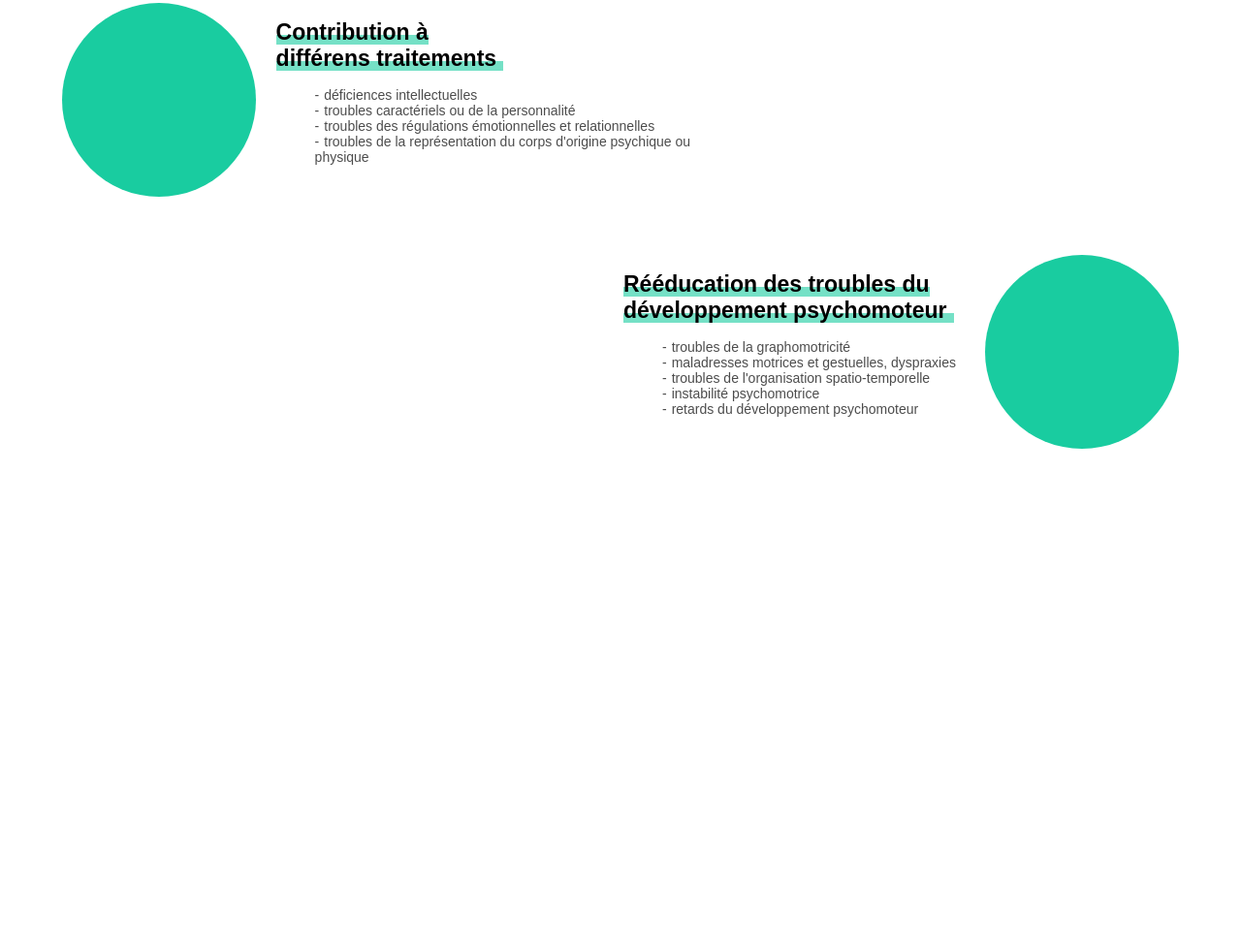
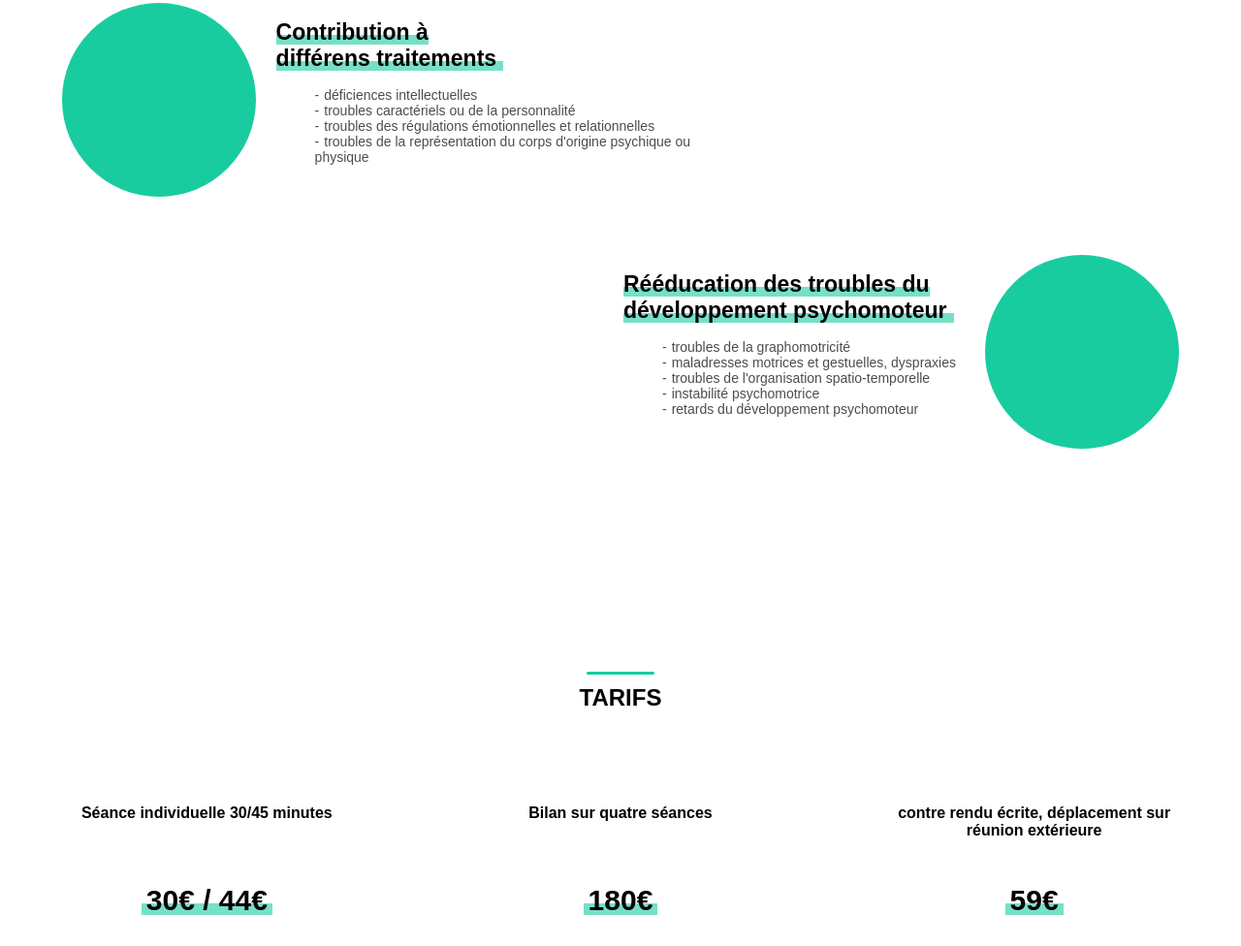
Before and after one commit to ugooP/Nathalie_PRENAT_Psychomotricienne, a plain HTML site: page index.html in a window 1280 px wide. Shown: the part 2232-3208 px from the top of the page at 97% size. Before the commit the page ends 2725 px from the top, so only its background shows below. Drawn offline with Linux system fonts and the light colour scheme.

Commit message:
Tarifs fait

```diff
--- a/index.html
+++ b/index.html
@@ -113,7 +113,29 @@
 
     <!-- TARIFS -->
 
-    <div class="tarifs">
+    <div id="tarifs">
+
+        <div class="tarifs_title">
+            <span></span>
+            <h2>Tarifs</h2>
+        </div>
+
+        <div class="card_list">
+            <div class="card">
+                <p>Séance individuelle 30/45 minutes</p>
+                <p>30€ / 44€</p>
+            </div>
+
+            <div class="card">
+                <p>Bilan sur quatre séances</p>
+                <p>180€</p>
+            </div>
+
+            <div class="card">
+                <p>contre rendu écrite, déplacement sur réunion extérieure</p>
+                <p>59€</p>
+            </div>
+        </div>
 
     </div>
 
--- a/style.css
+++ b/style.css
@@ -112,6 +112,9 @@ header .last_li {
 
 /* CONSULTATIONS */
 
+#consultations {
+    height: 1400px;
+}
 #consultations .consultations_title {
     display: flex;
     flex-direction: column;
@@ -171,3 +174,48 @@ header .last_li {
     content: "-";
     padding-right: 5px;
 }
+
+/* TARIFS */
+
+#tarifs .tarifs_title {
+    width: 100%;
+    padding-top: 200px;
+    display: flex;
+    flex-direction: column;
+    justify-content: center;
+    align-items: center;
+}
+#tarifs .tarifs_title span {
+    display: block;
+    width: 70px;
+    height: 3px;
+    border-radius: 50px;
+    background-color: #19CCA0;
+    margin-bottom: 10px;
+}
+#tarifs .tarifs_title h2 {
+    margin: 0;
+    margin-bottom: 80px;
+    text-transform: uppercase;
+}
+#tarifs .card_list {
+    display: flex;
+    justify-content: space-around;
+}
+#tarifs .card {
+    width: 330px;
+    text-align: center;
+    display: flex;
+    flex-direction: column;
+    justify-content: space-between;
+    align-items: center;
+}
+#tarifs .card p:first-child {
+    font-weight: 600;
+}
+#tarifs .card p:last-child {
+    font-weight: 700;
+    font-size: 30px;
+    padding: 0 5px;
+    background: linear-gradient(transparent 0%, transparent 60%, rgba(25, 204, 160, .6) 60%,  rgba(25, 204, 160, .6) 95%, transparent 95%);
+}
```
